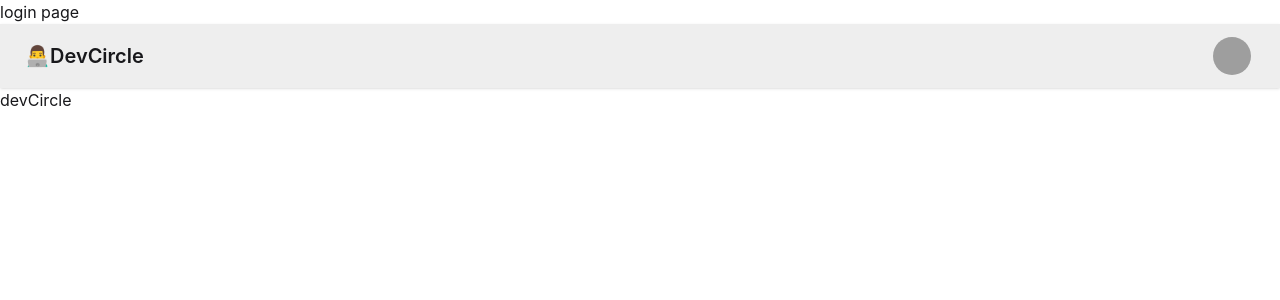
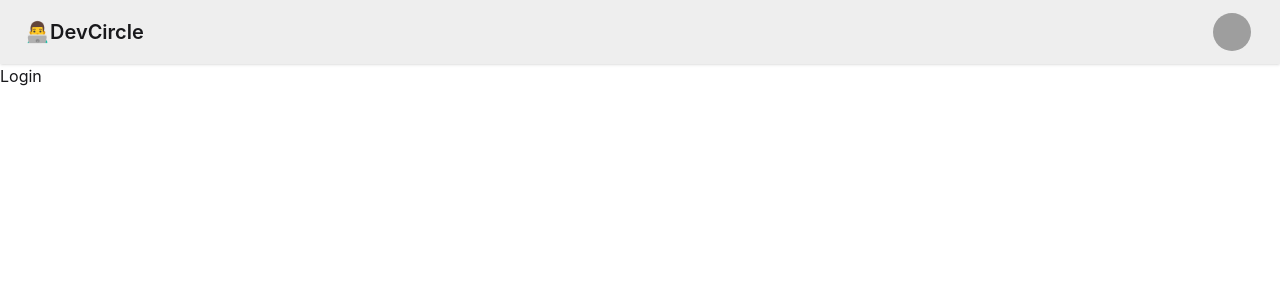
Before and after one commit to atishay5845/dev-circle, a React (Vite) app: page /login in a window 1280 px wide. Shown: the top 300 px of the page. Built offline with nearby package versions, Linux system fonts and the light colour scheme; grey boxes are pictures that could not be loaded.

Commit message:
added routes

```diff
--- a/src/App.jsx
+++ b/src/App.jsx
@@ -1,19 +1,20 @@
 import { BrowserRouter, Routes, Route } from "react-router-dom";
 import Navbar from './Navbar';
-
+import Body from './Body';
+import Login from './Login';
+import Profile from "./Profile";
 function App() {
 
   return (
     <>
       <BrowserRouter basename="/">
         <Routes>
-          <Route path="/" element={<div>base page</div>} />
-          <Route path="/login" element={<div>login page</div>} />
-          <Route path="/test" element={<div>test page</div>} />
+          <Route path="/" element={<Body />}>
+            <Route path="/login" element={<Login/>} />
+            <Route path="/profile" element={<Profile/>} />
+          </Route>
         </Routes>
       </BrowserRouter>
-      <Navbar />
-      <h1>devCircle</h1>
     </>
   )
 }
--- /dev/null
+++ b/src/Body.jsx
@@ -0,0 +1,13 @@
+import { Outlet } from "react-router-dom";
+import Navbar from "./Navbar";
+
+const Body = () => {
+  return (
+    <div>
+      <Navbar />
+      <Outlet/>
+       {/* //any child will be rendered */}
+    </div>
+  )
+}
+export default Body;
--- /dev/null
+++ b/src/Login.jsx
@@ -0,0 +1,9 @@
+import React from 'react'
+
+const Login = () => {
+  return (
+    <div>Login</div>
+  )
+}
+
+export default Login
--- /dev/null
+++ b/src/Profile.jsx
@@ -0,0 +1,9 @@
+import React from 'react'
+
+const Profile = () => {
+  return (
+    <div>Profile</div>
+  )
+}
+
+export default Profile
```
